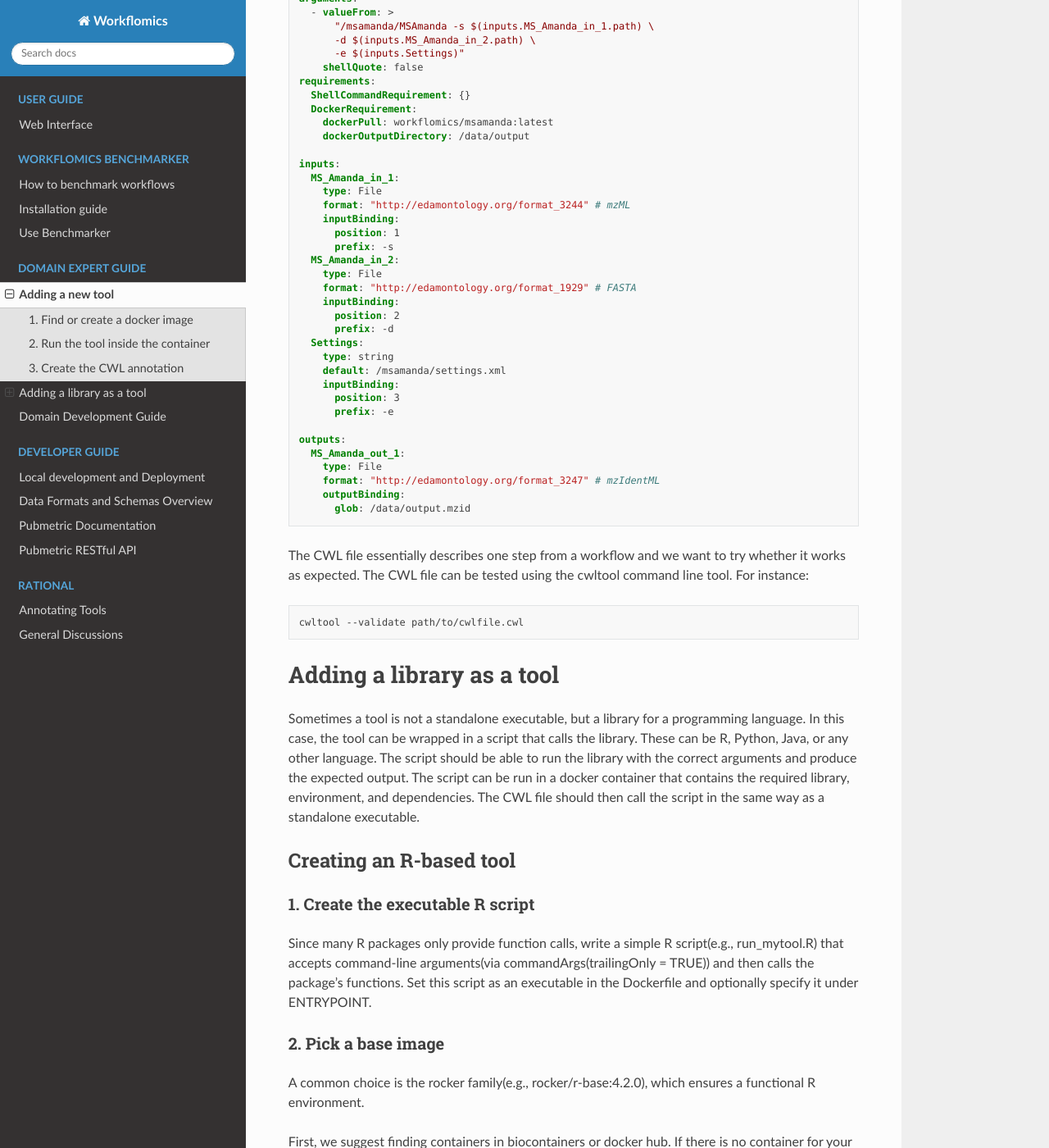
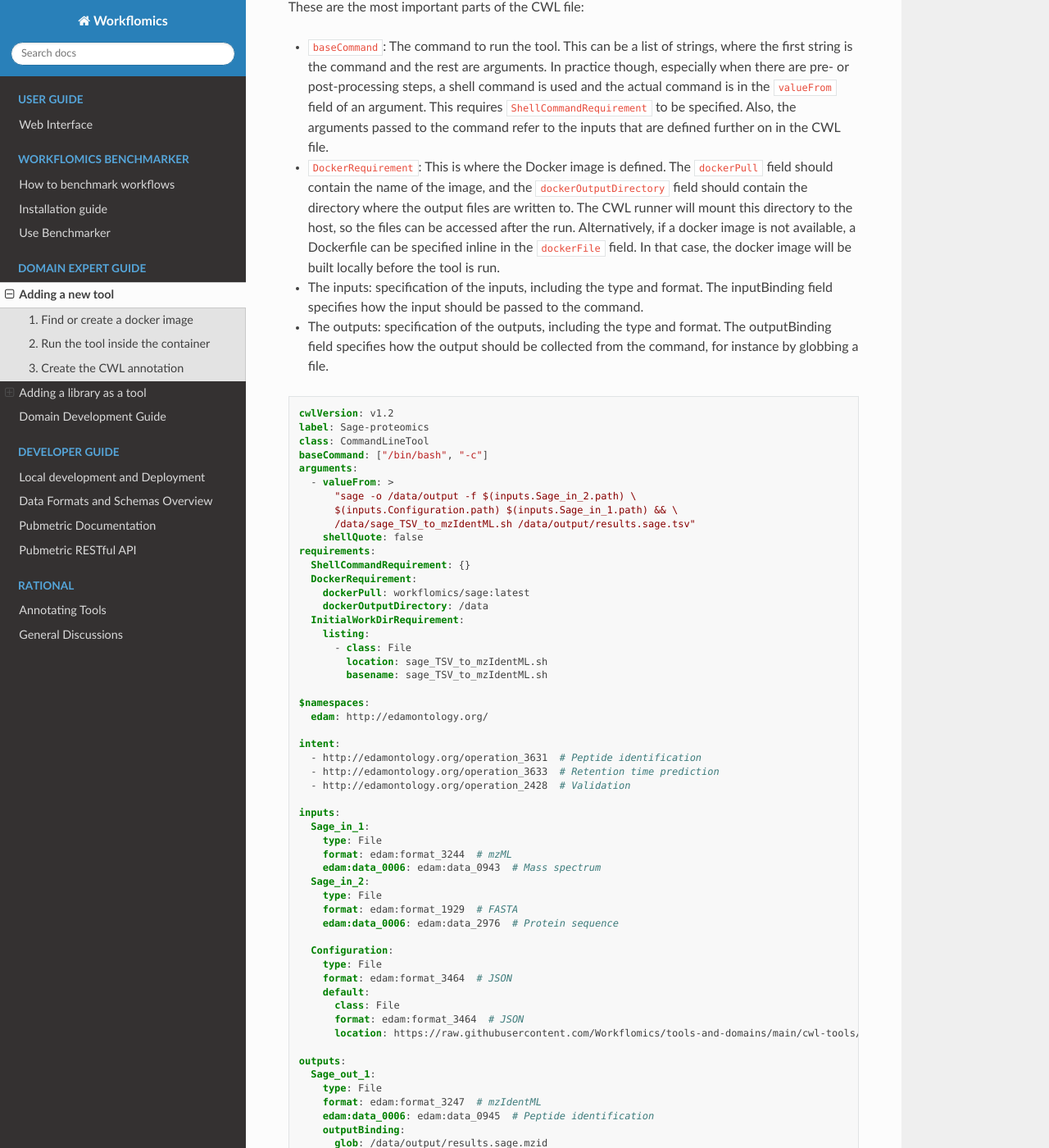
Before and after one commit to Workflomics/workflomics-readthedocs, a Sphinx documentation site: the page built from docs/source/domain-expert-guide/adding-tools.rst, in a window 1280 px wide and 1400 px high, scrolled down 1916 px. Shown: the whole window at 82% size. Built offline with Sphinx 7.4.7 and the Read the Docs theme 3.1.0, drawn with Linux system fonts in a browser that asks for light colours; some of the changed text lies outside the part shown.

Commit message:
Update domain development

```diff
--- a/docs/source/domain-expert-guide/adding-tools.rst
+++ b/docs/source/domain-expert-guide/adding-tools.rst
@@ -6,7 +6,40 @@ Adding a new tool
 
 Search for the tool and the ways it is distributed. Some tools already provide a docker image that can be used to run it. Sometimes, third parties will provide a docker image, but in practice these are not consistently updated, so be sure to check the version of the tool. Other tools will be available in a "generic" image containing multiple tools. If no suitable image can be found, create one yourself that wraps the tool, taking into account its dependencies and licenses.
 
-** TODO: Create a Dockerfile **
+**Example Dockerfile: MS Amanda**
+
+If no suitable image is found, create one. For example, to package MS Amanda:
+
+.. code-block:: docker
+
+  FROM ubuntu:latest
+
+  # Install dependencies
+  RUN apt-get update && apt-get install -y \
+      libc6-dev \
+      libgcc1 \
+      libgssapi-krb5-2 \
+      libicu-dev \
+      libssl-dev \
+      libstdc++6 \
+      zlib1g \
+      && rm -rf /var/lib/apt/lists/*
+
+  # Set working directory
+  WORKDIR /msamanda
+
+  # Copy MS Amanda binaries (e.g., MSAmanda, dependent files)
+  COPY ./bin /msamanda
+
+  # Make MS Amanda executable
+  RUN chmod +x /msamanda/MSAmanda
+
+  # Optional entrypoint
+  ENTRYPOINT ["/msamanda/MSAmanda"]
+
+This example assumes the MS Amanda binary and dependencies are placed in a local `bin/` directory. See:
+https://github.com/Workflomics/tools-and-domains/tree/main/cwl-tools/ms_amanda/docker
+
 
 2. Run the tool inside the container
 ------------------------------------
@@ -49,47 +82,60 @@ These are the most important parts of the CWL file:
 .. code-block:: yaml
 
   cwlVersion: v1.2
-  label: Sage
+  label: Sage-proteomics
   class: CommandLineTool
   baseCommand: ["/bin/bash", "-c"]
   arguments:
     - valueFrom: >
-        "/msamanda/MSAmanda -s $(inputs.MS_Amanda_in_1.path) \
-        -d $(inputs.MS_Amanda_in_2.path) \
-        -e $(inputs.Settings)"
+        "sage -o /data/output -f $(inputs.Sage_in_2.path) \
+        $(inputs.Configuration.path) $(inputs.Sage_in_1.path) && \
+        /data/sage_TSV_to_mzIdentML.sh /data/output/results.sage.tsv"
       shellQuote: false
   requirements:
     ShellCommandRequirement: {}
     DockerRequirement:
-      dockerPull: workflomics/msamanda:latest
-      dockerOutputDirectory: /data/output
+      dockerPull: workflomics/sage:latest
+      dockerOutputDirectory: /data
+    InitialWorkDirRequirement:
+      listing:
+        - class: File
+          location: sage_TSV_to_mzIdentML.sh
+          basename: sage_TSV_to_mzIdentML.sh
+
+  $namespaces:
+    edam: http://edamontology.org/
+
+  intent:
+    - http://edamontology.org/operation_3631  # Peptide identification
+    - http://edamontology.org/operation_3633  # Retention time prediction
+    - http://edamontology.org/operation_2428  # Validation
 
   inputs:
-    MS_Amanda_in_1:
+    Sage_in_1:
       type: File
-      format: "http://edamontology.org/format_3244" # mzML
-      inputBinding:
-        position: 1
-        prefix: -s
-    MS_Amanda_in_2:
+      format: edam:format_3244  # mzML
+      edam:data_0006: edam:data_0943  # Mass spectrum
+    Sage_in_2:
       type: File
-      format: "http://edamontology.org/format_1929" # FASTA
-      inputBinding:
-        position: 2
-        prefix: -d
-    Settings:
-      type: string
-      default: /msamanda/settings.xml
-      inputBinding:
-        position: 3
-        prefix: -e
+      format: edam:format_1929  # FASTA
+      edam:data_0006: edam:data_2976  # Protein sequence
+
+    Configuration:
+      type: File
+      format: edam:format_3464  # JSON
+      default:
+        class: File
+        format: edam:format_3464  # JSON
+        location: https://raw.githubusercontent.com/Workflomics/tools-and-domains/main/cwl-tools/Sage-proteomics/config.json
 
   outputs:
-    MS_Amanda_out_1:
+    Sage_out_1:
       type: File
-      format: "http://edamontology.org/format_3247" # mzIdentML
+      format: edam:format_3247  # mzIdentML
+      edam:data_0006: edam:data_0945  # Peptide identification
       outputBinding:
-        glob: /data/output.mzid
+        glob: /data/output/results.sage.mzid
+
 
 The CWL file essentially describes one step from a workflow and we want to try whether it works as expected. The CWL file can be tested using the cwltool command line tool. For instance:
 
```
Also changed, not shown: docs/source/domain-expert-guide/domain-development.rst (+25 -6 lines).
